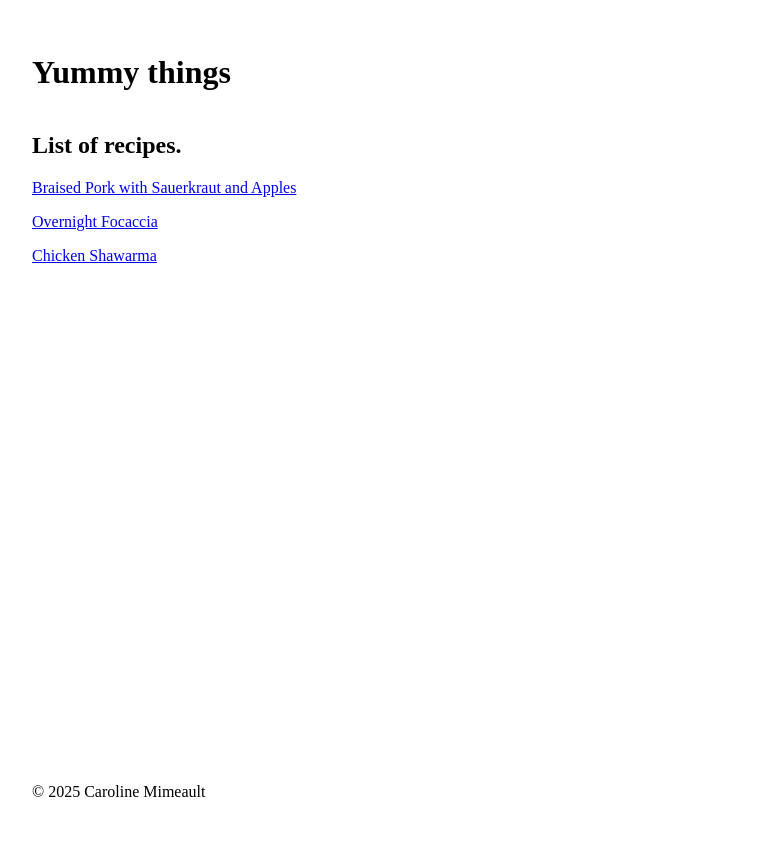
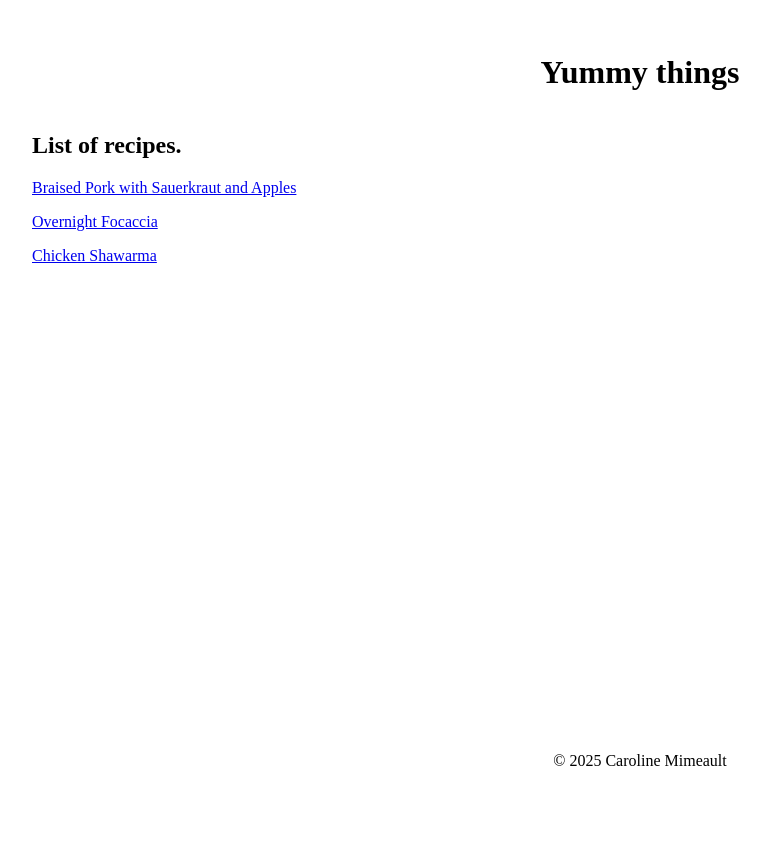
Before and after one commit to caromimo/caromimo.ca, a FastAPI app: page / in a window 1280 px wide. Shown: the whole page, without its empty margins (0-770 px from the left). Run offline with FastAPI, Linux system fonts and the light colour scheme.

Commit message:
centered text in header and footer

```diff
--- a/app/static/styles.css
+++ b/app/static/styles.css
@@ -17,5 +17,9 @@ main {
 
 footer {
     min-height: 5em;
-    align-content: center;
+    text-align: center;
 }
+
+h1 {
+    text-align: center;
+}
```
